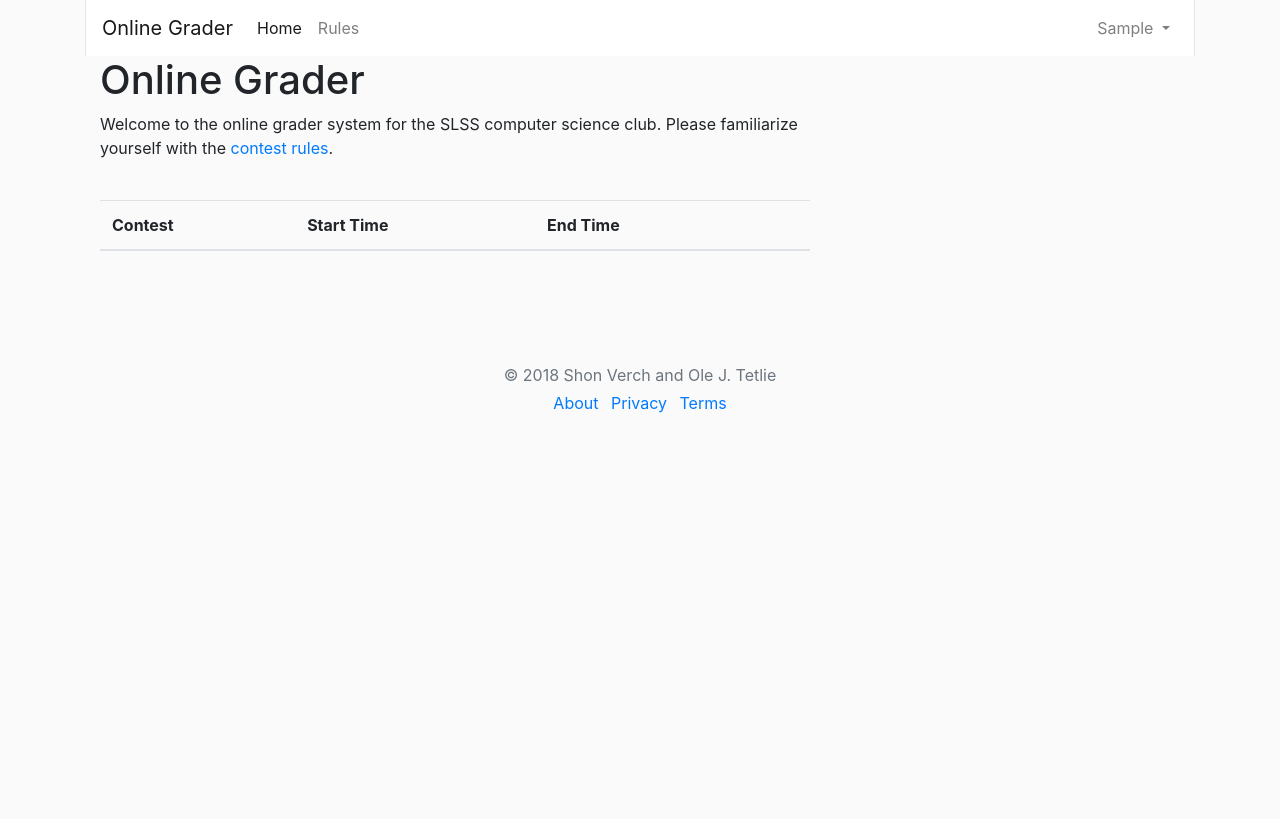
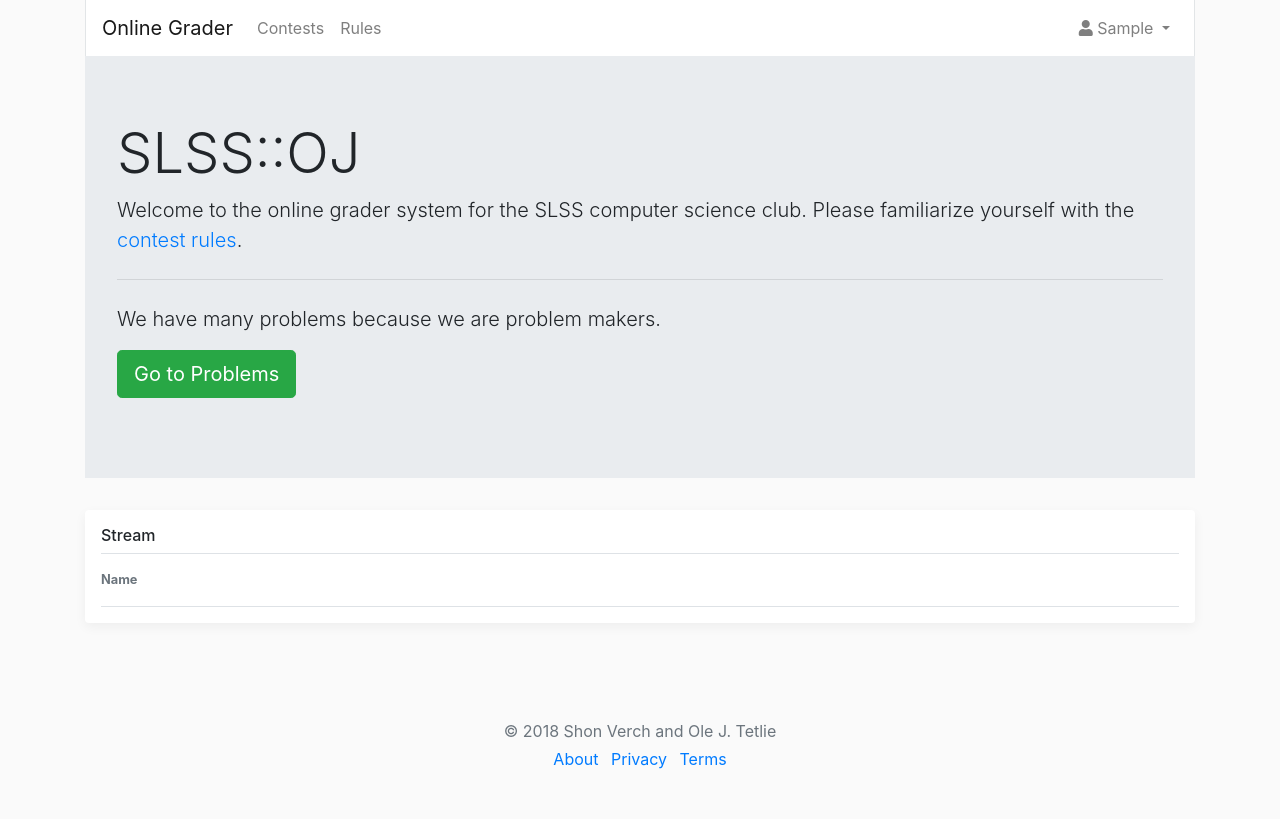
Before and after one commit to galacticglum/OnlineGraderCS, a Flask app: page / in a window 1280 px wide. Before the commit the page ends 413 px from the top, so only its background shows below. Run offline with Flask 2, Linux system fonts and the light colour scheme; a user stored in the database is signed in; tables that the repository leaves empty hold one stand-in row (values such as "Sample post"); lists and menus that the app fills with data are empty; some libraries are stand-ins or nearby versions.

Commit message:
Added contests page * Displaying running contests * Displaying past contests (spent way too long on styling)

```diff
--- a/grader/routes.py
+++ b/grader/routes.py
@@ -15,17 +15,19 @@ from grader.forms import SubmissionForm
 import google.oauth2.credentials
 import google_auth_oauthlib.flow
 
+def get_contests():
+    contests = db.session.query(Contest)
+
+    # We need to nullify our contests query if there are no elements.
+    # This is because our template checks whether the contest is null (not the length)
+    if contests.count() == 0:
+        contests = None
+
+    return contests
+
 @application.route('/')
 def index():
-    contests = None
-    if current_user.is_authenticated:
-        contests = db.session.query(Contest)
-
-        # We need to nullify our contests query if there are no elements.
-        # This is because our template checks whether the contest is null (not the length)
-        if contests.count() == 0:
-            contests = None
-
+    contests = get_contests if current_user.is_authenticated else None
     return render_template('index.html', contests=contests)
 
 @application.route('/rules')
@@ -48,6 +50,13 @@ def problem(problem_id):
         return
 
     return send_file(os.path.join(upload_file_path, problem.pdf_link), attachment_filename="problem{0}.pdf".format(problem.id), mimetype="application/pdf")
+
+@application.route('/contests')
+def contests():
+    contests = get_contests()
+    display_open_contests = contests != None and any(contest.is_running() for contest in contests.all())
+
+    return render_template('contests.html', contests=contests, display_open_contests=display_open_contests)
 
 @application.route('/contest/<int:contest_id>', methods=['GET', 'POST'])
 @login_required
--- a/grader/static/css/index.css
+++ /dev/null
@@ -1,3 +0,0 @@
-.table > tbody > tr > td {
-    vertical-align: middle;
-  }
--- a/grader/templates/_layout.html
+++ b/grader/templates/_layout.html
@@ -1,7 +1,7 @@
 {% from "security/_macros.html" import render_field, render_field_with_errors, render_checkbox_field, render_field_with_label %}
 
 {% set navigation_bar = [
-    ('index', 'index', 'Home'),
+    ('contests', 'contests', 'Contests'),
     ('rules', 'rules', 'Rules')
 ] -%}
 
@@ -24,8 +24,12 @@
 
     {% block head_css %}
     <!-- Bootstrap CSS -->
-    <link rel="stylesheet" href="https://stackpath.bootstrapcdn.com/bootstrap/4.1.2/css/bootstrap.min.css" integrity="sha384-Smlep5jCw/wG7hdkwQ/Z5nLIefveQRIY9nfy6xoR1uRYBtpZgI6339F5dgvm/e9B"
-        crossorigin="anonymous">
+    <link rel="stylesheet" href="https://stackpath.bootstrapcdn.com/bootstrap/4.1.2/css/bootstrap.min.css"
+        integrity="sha384-Smlep5jCw/wG7hdkwQ/Z5nLIefveQRIY9nfy6xoR1uRYBtpZgI6339F5dgvm/e9B" crossorigin="anonymous">
+
+    <link rel="stylesheet" href="https://use.fontawesome.com/releases/v5.2.0/css/all.css"
+        integrity="sha384-hWVjflwFxL6sNzntih27bfxkr27PmbbK/iSvJ+a4+0owXq79v+lsFkW54bOGbiDQ" crossorigin="anonymous">
+
     <link rel="stylesheet" href="./main.css">
     {% endblock %}
 
@@ -83,7 +87,7 @@
                 <ul class="navbar-nav ml-auto">
                     <li class="nav-item dropdown">
                         <a class="nav-link dropdown-toggle" href="#" id="user_dropdown" data-toggle="dropdown" aria-haspopup="true" aria-expanded="false">
-                            <i class="glyphicon glyphicon-user"></i>
+                            <i class="fas fa-user"></i>
                             {% if current_user.first_name -%}
                             {{ current_user.first_name }}
                             {% else -%}
--- a/grader/templates/admin/model/submission.html
+++ b/grader/templates/admin/model/submission.html
@@ -3,6 +3,6 @@
     {{ super() }}
     <span style="border: 1px solid #dddddd; margin-left: 10px"></span>
     <a class="icon" href="{{ url_for('submission', submission_id=get_pk_value(row))}}">
-        <span class="fa fa-eye-open glyphicon glyphicon-eye-open" style="margin-left: 10px"></span>
+        <span class="fas fa-eye-open glyphicon glyphicon-eye-open" style="margin-left: 10px"></span>
     </a>
 {% endblock %}
--- a/grader/templates/index.html
+++ b/grader/templates/index.html
@@ -1,61 +1,41 @@
 {% extends '_layout.html' %}
-
-{% block head %}
-{{ super() }}
-<link rel="stylesheet" href="{{ url_for('static', filename='css/index.css') }}">
-{% endblock %}
 
 {% block page_name %}
 Home
 {% endblock %}
 
 {% block body %}
-{{ super() }}
-<div class="row-fluid">
-    <div class="col-sm-8 col-sm-offset-2">
-        <h1>Online Grader</h1>
-        <div class="well">
-           <p>Welcome to the online grader system for the SLSS computer science club. Please familiarize yourself with
-                the <a href="{{ url_for('rules') }}#contest">contest rules</a>.
-           </p>
+<div class="jumbotron sharp-corner">
+    <h1 class="display-4">SLSS::OJ</h1>
+    <p class="lead">Welcome to the online grader system for the SLSS computer science club. Please familiarize yourself with the
+        <a href="{{ url_for('rules') }}#contest">contest rules</a>.
+    </p>
+    <hr class="my-4">
+    {% if not current_user.is_authenticated %}
+    <p class="lead">
+        <a class="btn btn-primary btn-lg" href="{{ url_for('security.login') }}" role="button">Login</a>
+        <a class="btn btn-light btn-lg" href="{{ url_for('security.register') }}" role="button">Register</a>
+    </p>
+    {% else %}
+    <p class="lead">
+        We have many problems because we are problem makers.
+    </p>
+    <p class="lead">
+        <a class="btn btn-success btn-lg" href="#" role="button">Go to Problems</a>
+    </p>
+    {% endif %}
+</div>
 
-           {% if not current_user.is_authenticated %}
-            <br>
-            <p>
-                <a class="btn btn-primary" href="{{ url_for('security.login') }}">Login</a> <a class="btn btn-default" href="{{ url_for('security.register') }}">Register</a>
-            </p>
-            {% else %}
-            {% if contests %}
-            <br>
-            <div class="table-responsive">
-                <table class="table">
-                    <thead>
-                    <tr>
-                        <th>Contest</th>
-                        <th>Start Time</th>
-                        <th>End Time</th>
-                        <th></th>
-                    </tr>
-                    </thead>
-                    <tbody>
-                    {% for contest in contests %}
-                    {% if contest.is_running() or current_user.has_role('superuser') %}
-                    <tr>
-                        <td>{{ contest.name }}</td>
-                        <td>{{ formatted_datetime(contest.start_time) }}</td>
-                        <td>{{ formatted_datetime(contest.end_time) }}</td>
-                        <td class="text-center"><a class="btn btn-success btn-sm" href="/contest/{{contest.id}}">Enter</a></td>
-                    </tr>
-                    {% endif %}
-                    {% endfor %}
-                    </tbody>
-                </table>
+<div class="my-3 p-3 bg-white rounded box-shadow">
+    <h6 class="border-bottom border-gray pb-2 mb-0">Stream</h6>
+    <div class="text-muted media pt-3">
+        <div class="media-body pb-3 mb-0 small lh-125 border-bottom border-gray">
+            <div class="d-flex justify-content-between align-items-center w-100">
+                <strong class="text-gray">Name</strong>
+                <span></span>
             </div>
-            {% else %}
-            <hr style="background-color: #b2b2b2b2; height: 1px; border: 0px">
-            <p>There are currently no open contests.</p>
-            {% endif %}
-            {% endif %}
+            <span class="d-block">
+            </span>
         </div>
     </div>
 </div>
--- a/grader/templates/settings.html
+++ b/grader/templates/settings.html
@@ -44,8 +44,8 @@ Settings
             <div class="container">
                 <p>Authenticate your Google account in order to create an integration with Google Drive.</p>
                 {% if has_authenticated_with_google() %}
-                    <a class="btn btn-outline-success btn-sharp"><i class="fa fa-check" style="margin-right: 10px"></i>Authenticated</a>
-                    <a class="btn btn-danger btn-sharp" href="{{url_for('revoke_drive_authentication')}}"><i class="fa fa-minus-circle" style="margin-right: 10px"></i>Revoke</a>
+                    <a class="btn btn-outline-success btn-sharp"><i class="fas fa-check" style="margin-right: 10px"></i>Authenticated</a>
+                    <a class="btn btn-danger btn-sharp" href="{{url_for('revoke_drive_authentication')}}"><i class="fas fa-minus-circle" style="margin-right: 10px"></i>Revoke</a>
                 {% else %}
                     <a class="btn btn-success" href="{{ url_for('authenticate_drive') }}">Authenticate</a>
                 {% endif %}
```
Also changed, not shown: grader/static/css/_layout.css (+31 -0 lines), grader/static/css/contests.css (added, +13 -0 lines), grader/templates/contests.html (added, +83 -0 lines).
